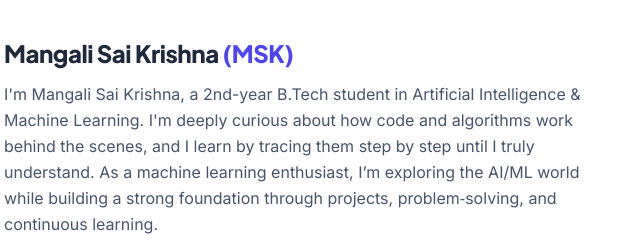
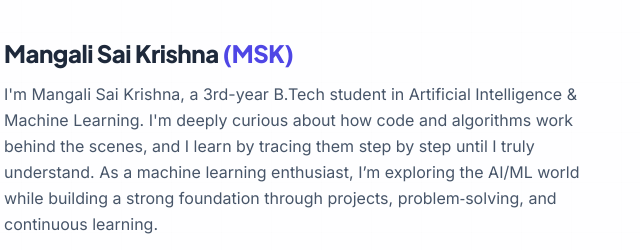
Before and after one commit to Saikrishna-dev-oss/PORTFOLIO, a plain HTML site: page about.html in a window 1280 px wide. Shown: the part 418-668 px from the top of the page, 429-1069 px from the left. Drawn offline with nearby package versions, Linux system fonts and the light colour scheme.

Commit message:
Update year from 2nd to 3rd in about section

```diff
--- a/about.html
+++ b/about.html
@@ -104,7 +104,7 @@
                         <h2 class="text-2xl font-extrabold font-display text-slate-800 mb-3">Mangali Sai Krishna <span
                                 class="text-indigo-600">(MSK)</span></h2>
                         <p class="text-slate-600 leading-relaxed mb-4">
-                            I'm Mangali Sai Krishna, a 2nd-year B.Tech student in Artificial Intelligence & Machine
+                            I'm Mangali Sai Krishna, a 3rd-year B.Tech student in Artificial Intelligence & Machine
                             Learning. I'm deeply curious about how code and algorithms work behind the scenes, and I
                             learn by tracing them step by step until I truly understand. As a machine learning
                             enthusiast, I’m exploring the AI/ML world while building a strong foundation through
```
